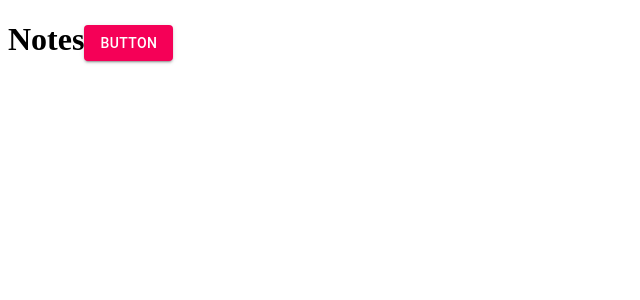
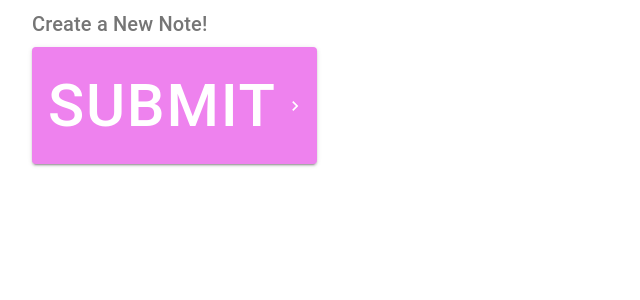
Before and after one commit to Hasham-dev/Material_UI, a React (Create React App) app: page / in a window 1280 px wide. Shown: the top 300 px of the page, without its empty margins (0-640 px from the left). Built offline with nearby package versions, Linux system fonts and the light colour scheme.

Commit message:
feat: adding create not page styled buttons

```diff
--- a/package.json
+++ b/package.json
@@ -4,6 +4,7 @@
   "private": true,
   "dependencies": {
     "@material-ui/core": "^4.11.4",
+    "@material-ui/icons": "^4.11.2",
     "@testing-library/jest-dom": "^5.12.0",
     "@testing-library/react": "^11.2.7",
     "@testing-library/user-event": "^12.8.3",
--- a/src/Pages/Create.jsx
+++ b/src/Pages/Create.jsx
@@ -1,10 +1,40 @@
+import { Button, Container, makeStyles, Typography } from '@material-ui/core'
+import { KeyboardArrowRight } from '@material-ui/icons'
 import React from 'react'
 
+const useStyles = makeStyles({
+  btn: {
+    fontSize: 60,
+    backgroundColor: 'violet',
+    '&:hover': {
+      backgroundColor: 'blue'
+    }
+  }
+})
+
 function CreateNote () {
+  const classes = useStyles()
+
   return (
-    <h1>
-      Create Note
-    </h1>
+    <Container>
+      <Typography
+        component='h2'
+        variant='h6'
+        gutterBottom
+        color='textSecondary'
+      >
+        Create a New Note!
+      </Typography>
+      <Button
+        className={classes.btn}
+        onClick={() => window.alert('Clicked')}
+        type='submit'
+        color='secondary'
+        variant='contained'
+        endIcon={<KeyboardArrowRight />}
+      >Submit
+      </Button>
+    </Container>
   )
 }
 
--- a/src/Pages/Notes.jsx
+++ b/src/Pages/Notes.jsx
@@ -5,7 +5,7 @@ function Notes () {
   return (
     <h1>
       Notes
-      <Button variant='contained' color='secondary'>
+      <Button variant='outlined' color='secondary' disabledElevation>
         Button
       </Button>
     </h1>
--- a/src/Router.js
+++ b/src/Router.js
@@ -6,8 +6,8 @@ import Notes from './Pages/Notes'
 function Routes () {
   return (
     <Switch>
-      <Route exact path='/' component={Notes} />
-      <Route path='/create' component={CreateNote} />
+      <Route path='/' component={CreateNote} />
+      {/* <Route exact path='/' component={Notes} /> */}
     </Switch>
   )
 }
```
Also changed, not shown: 1 other file (tests, documents, lock files or other folders).
